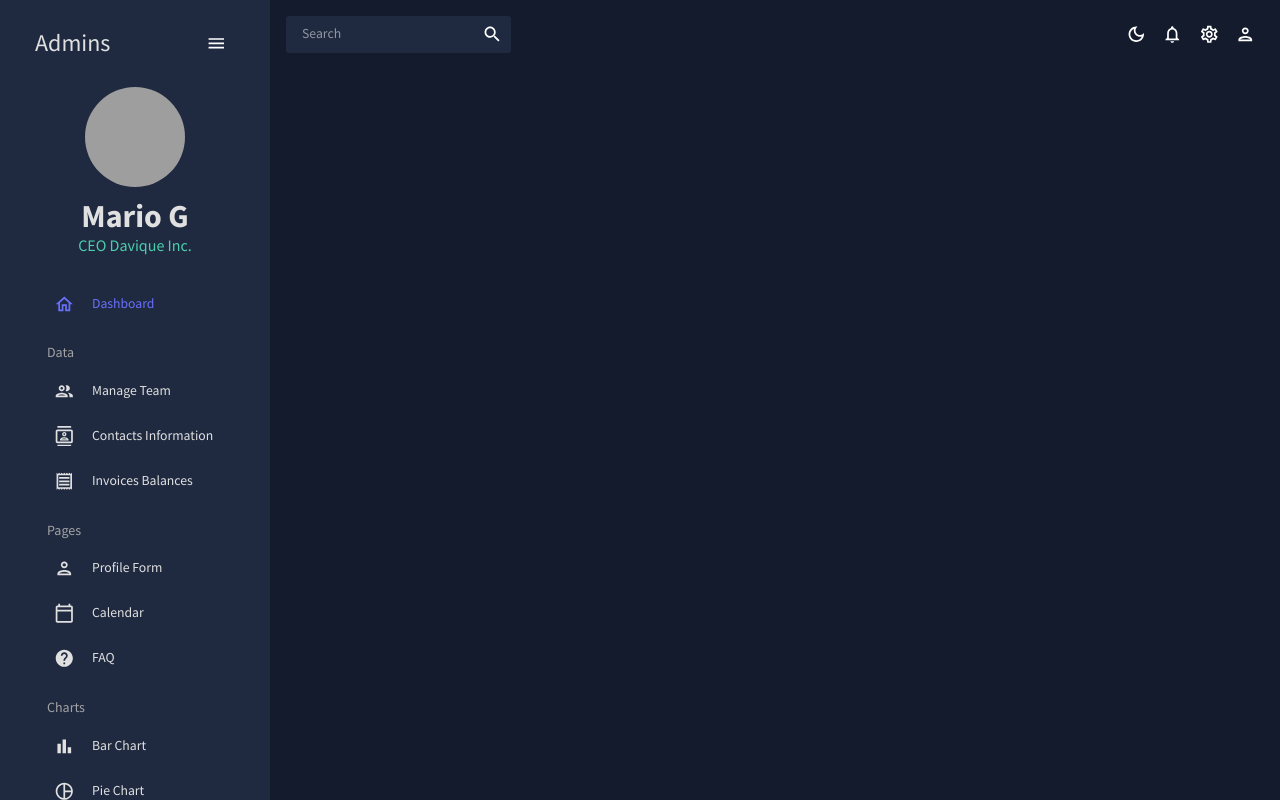
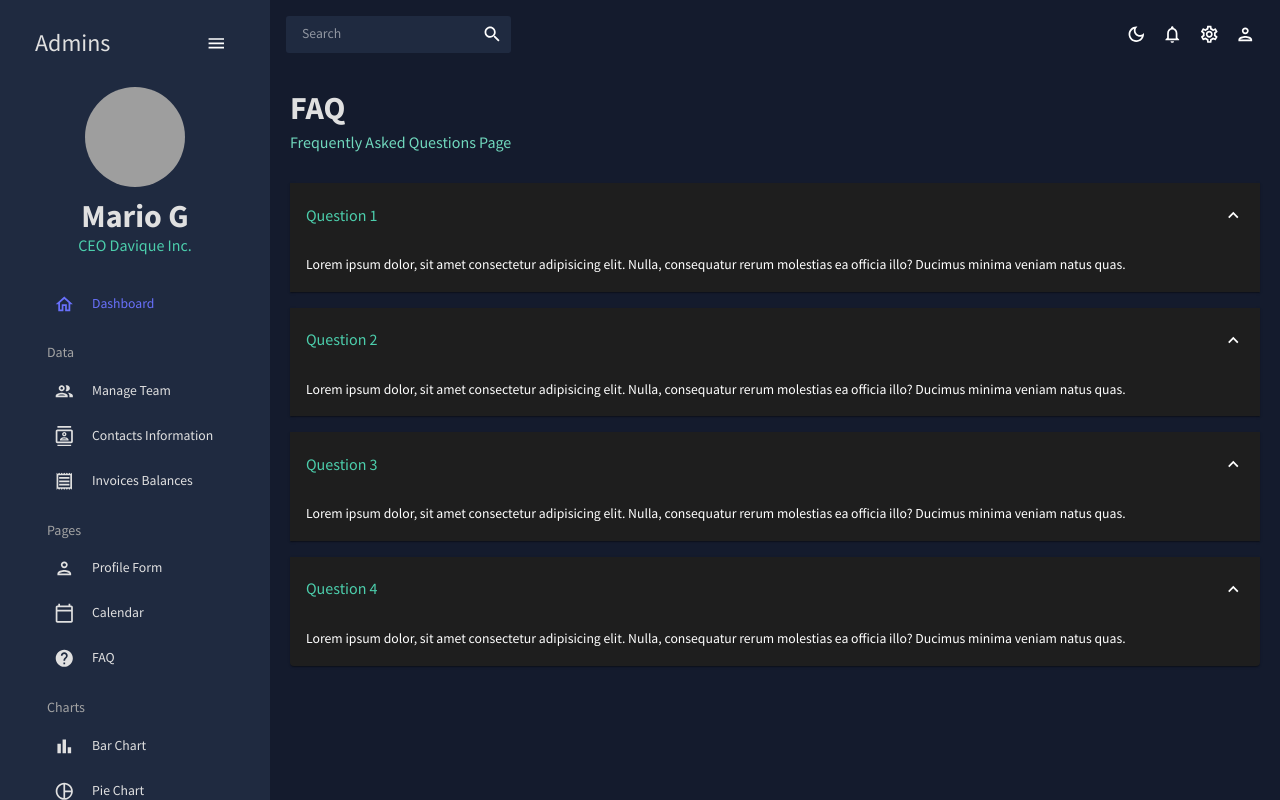
Before and after one commit to davique0/dashboard, a React (Create React App) app in the folder react-admin/: page /faq in a window 1280 px wide. Built offline with nearby package versions, Linux system fonts and the light colour scheme; grey boxes are pictures that could not be loaded.

Commit message:
Add Faq with mui accordion

```diff
--- a/react-admin/src/App.js
+++ b/react-admin/src/App.js
@@ -9,10 +9,10 @@
 import Invoices from "./scenes/invoices";
 import Form from "./scenes/form";
 import Calendar from "./scenes/calendar";
+import FAQ from "./scenes/faq";
 // import Bar from "./scenes/bar";
 // import Line from "./scenes/line";
 // import Pie from "./scenes/pie";
-// import FAQ from "./scenes/faq";
 // import Geography from "./scenes/geography";
 
 function App() {
@@ -33,10 +33,10 @@
               <Route path="/invoices" element={<Invoices />} />
               <Route path="/form" element={<Form />} />
               <Route path="/calendar" element={<Calendar />} />
+              <Route path="/faq" element={<FAQ />} />
               {/* <Route path="/bar" element={<Bar />} /> */}
               {/* <Route path="/line" element={<Line />} /> */}
               {/* <Route path="/pie" element={<Pie />} /> */}
-              {/* <Route path="/faq" element={<FAQ />} /> */}
               {/* <Route path="/geography" element={<Geography />} /> */}
             </Routes>
           </main>
--- /dev/null
+++ b/react-admin/src/scenes/faq/index.jsx
@@ -0,0 +1,80 @@
+import { Box, useTheme, Typography } from "@mui/material";
+import Header from "../../components/Header";
+import Accordion from "@mui/material/Accordion";
+import AccordionSummary from "@mui/material/AccordionSummary";
+import AccordionDetails from "@mui/material/AccordionDetails";
+import ExpandMoreIcon from "@mui/icons-material/ExpandMore";
+import { tokens } from "../../theme";
+
+const FAQ = () => {
+  const theme = useTheme();
+  const colors = tokens(theme.palette.mode);
+
+  return (
+    <Box m="20px">
+      <Header title="FAQ" subtitle="Frequently Asked Questions Page" />
+
+      <Accordion defaultExpanded>
+        <AccordionSummary expandIcon={<ExpandMoreIcon />}>
+          <Typography color={colors.greenAccent[500]} variant="h5">
+            Question 1
+          </Typography>
+        </AccordionSummary>
+        <AccordionDetails>
+          <Typography>
+            Lorem ipsum dolor, sit amet consectetur adipisicing elit. Nulla,
+            consequatur rerum molestias ea officia illo? Ducimus minima veniam
+            natus quas.
+          </Typography>
+        </AccordionDetails>
+      </Accordion>
+
+      <Accordion defaultExpanded>
+        <AccordionSummary expandIcon={<ExpandMoreIcon />}>
+          <Typography color={colors.greenAccent[500]} variant="h5">
+            Question 2
+          </Typography>
+        </AccordionSummary>
+        <AccordionDetails>
+          <Typography>
+            Lorem ipsum dolor, sit amet consectetur adipisicing elit. Nulla,
+            consequatur rerum molestias ea officia illo? Ducimus minima veniam
+            natus quas.
+          </Typography>
+        </AccordionDetails>
+      </Accordion>
+
+      <Accordion defaultExpanded>
+        <AccordionSummary expandIcon={<ExpandMoreIcon />}>
+          <Typography color={colors.greenAccent[500]} variant="h5">
+            Question 3
+          </Typography>
+        </AccordionSummary>
+        <AccordionDetails>
+          <Typography>
+            Lorem ipsum dolor, sit amet consectetur adipisicing elit. Nulla,
+            consequatur rerum molestias ea officia illo? Ducimus minima veniam
+            natus quas.
+          </Typography>
+        </AccordionDetails>
+      </Accordion>
+
+      <Accordion defaultExpanded>
+        <AccordionSummary expandIcon={<ExpandMoreIcon />}>
+          <Typography color={colors.greenAccent[500]} variant="h5">
+            Question 4
+          </Typography>
+        </AccordionSummary>
+        <AccordionDetails>
+          <Typography>
+            Lorem ipsum dolor, sit amet consectetur adipisicing elit. Nulla,
+            consequatur rerum molestias ea officia illo? Ducimus minima veniam
+            natus quas.
+          </Typography>
+        </AccordionDetails>
+      </Accordion>
+    </Box>
+  );
+};
+
+export default FAQ;
```
